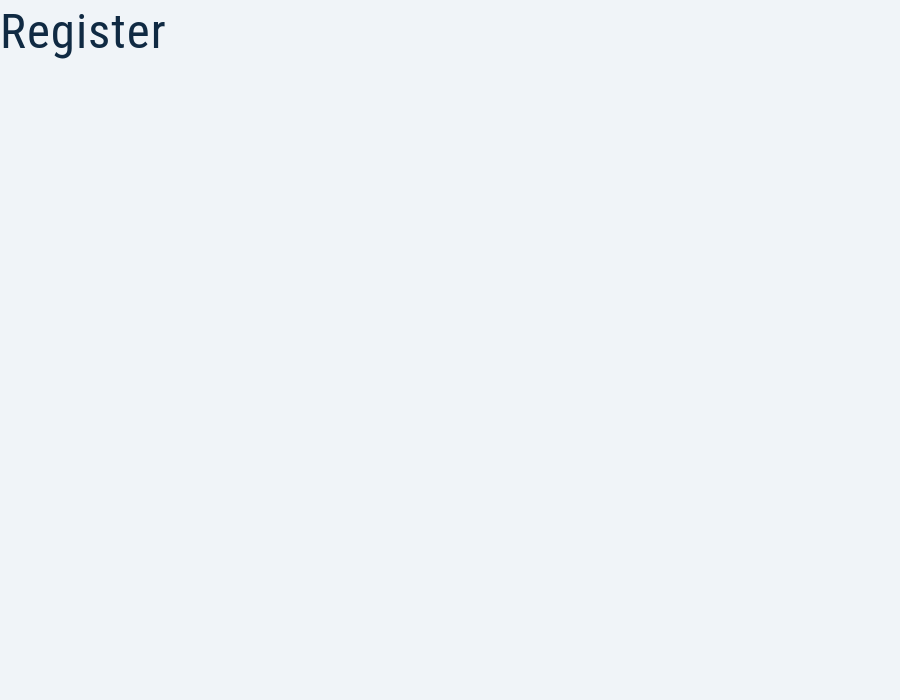
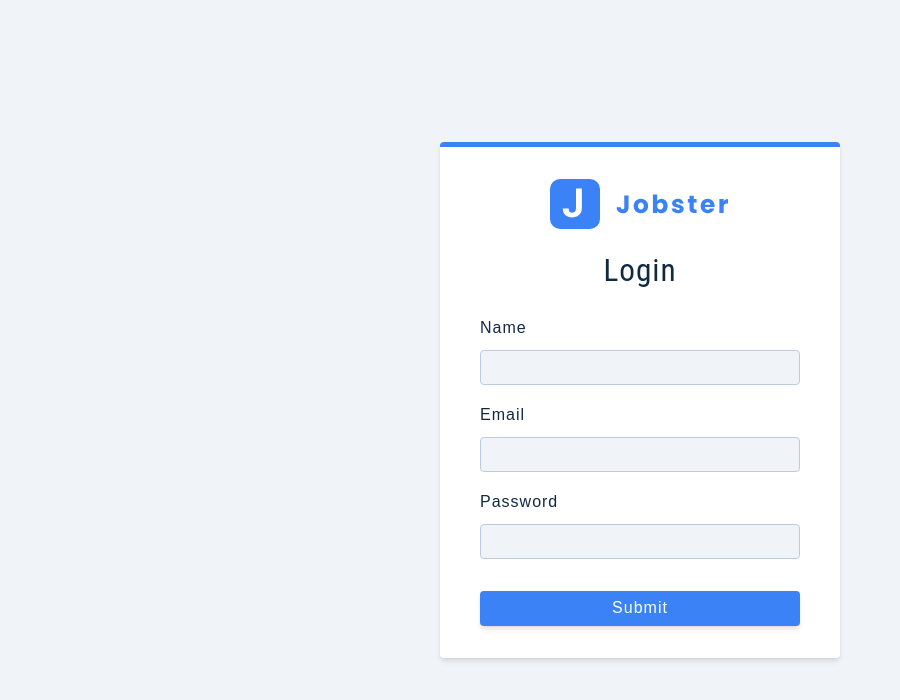
Before and after one commit to ThePrinceOfCodes/job-applications-dashboard, a React (Create React App) app: page /register in a window 1280 px wide. Shown: the top 700 px of the page, without its empty margins (0-900 px from the left). Built offline with nearby package versions, Linux system fonts and the light colour scheme.

Commit message:
form setup wip

```diff
--- a/src/index.js
+++ b/src/index.js
@@ -1,14 +1,14 @@
 import React from 'react';
-import ReactDOM from 'react-dom/client';
+import {createRoot} from 'react-dom/client';
 import 'normalize.css';
 import './index.css';
 import App from './App';
 
 
-const root = ReactDOM.createRoot(document.getElementById('root'));
+const root = createRoot(document.getElementById('root'));
 root.render(
   <React.StrictMode>
-    <App />
+    <App tab='home'/>
   </React.StrictMode>
 );
 
--- a/src/pages/Register.js
+++ b/src/pages/Register.js
@@ -1,9 +1,54 @@
 import React from "react"
+import { useState, useEffect} from 'react'
+import { Logo } from '../components'
+import Wrapper from '../assets/wrappers/RegisterPage'
+
+const initialState = {
+    name: '',
+    email: '',
+    password: '',
+    ismember: true
+}
 
 const Register = () => {
-    return <h1>
-        Register
-    </h1>
+    const [values, setValues] = useState(initialState)
+
+    const handleChange = (e) => {
+        console.log(e.target);
+    }
+
+    const onSubmit = (e) => {
+        e.preventDefault()
+        console.log(e.target);
+    }
+
+    return <Wrapper className="full-page">
+        <form className="form" onSubmit={onSubmit}>
+            <Logo />
+            <h3>Login</h3>
+            <div className="form-row">
+                <label htmlFor="name" className="form-label">
+                    name
+                </label>
+                <input type="text" name="name" value={values.name} className="form-input" onChange={handleChange}/>
+            </div>
+            <div className="form-row">
+                <label htmlFor="email" className="form-label">
+                    email
+                </label>
+                <input type="email" name="email" value={values.email} className="form-input" onChange={handleChange}/>
+            </div>
+             <div className="form-row">
+                <label htmlFor="password" className="form-label">
+                    password
+                </label>
+                <input type="password" name="email"  className="form-input" onChange={handleChange}/>
+            </div>
+            <button type="submit" className="btn btn-block">
+                submit
+            </button>
+       </form>
+    </Wrapper>
 }
 
 export default Register
```
